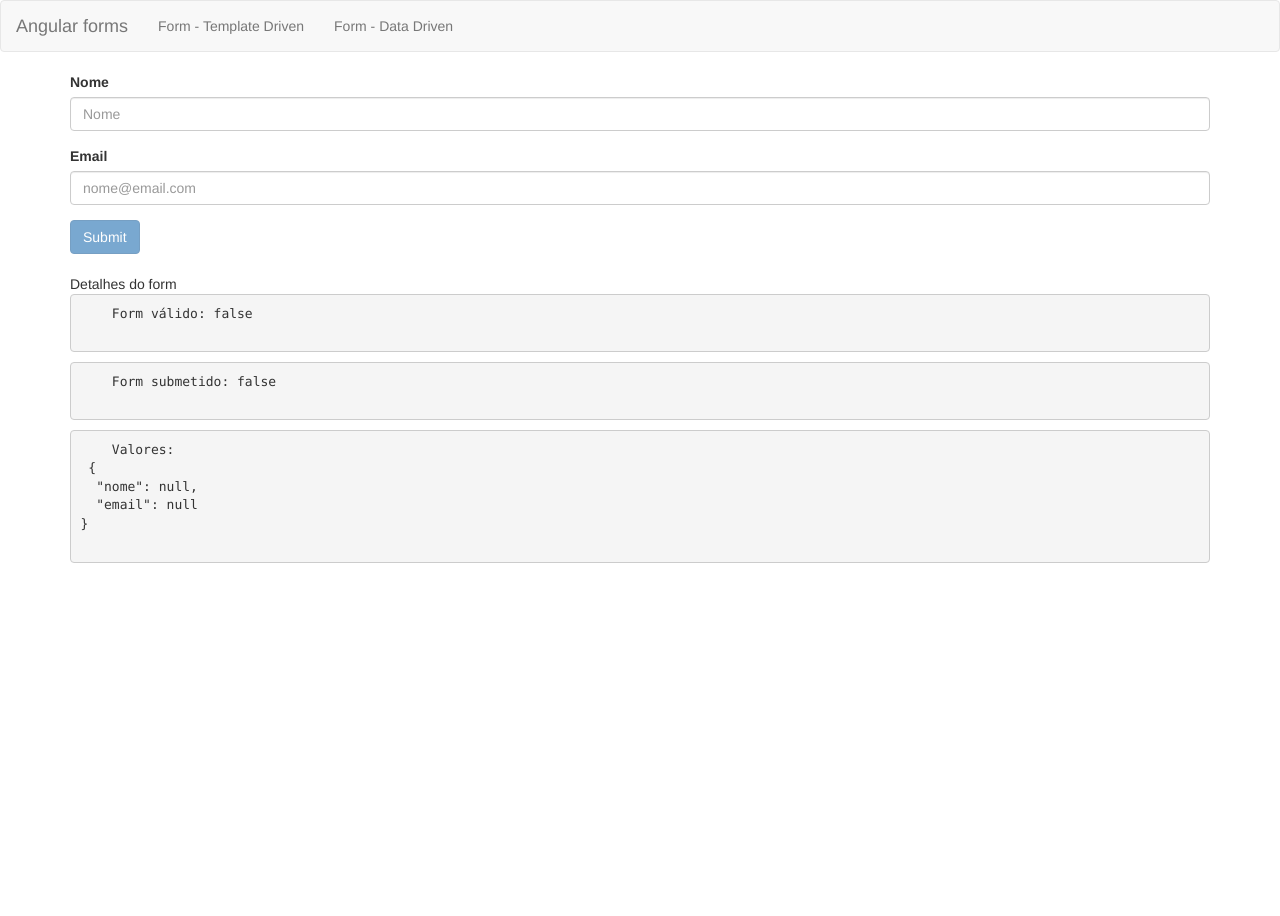
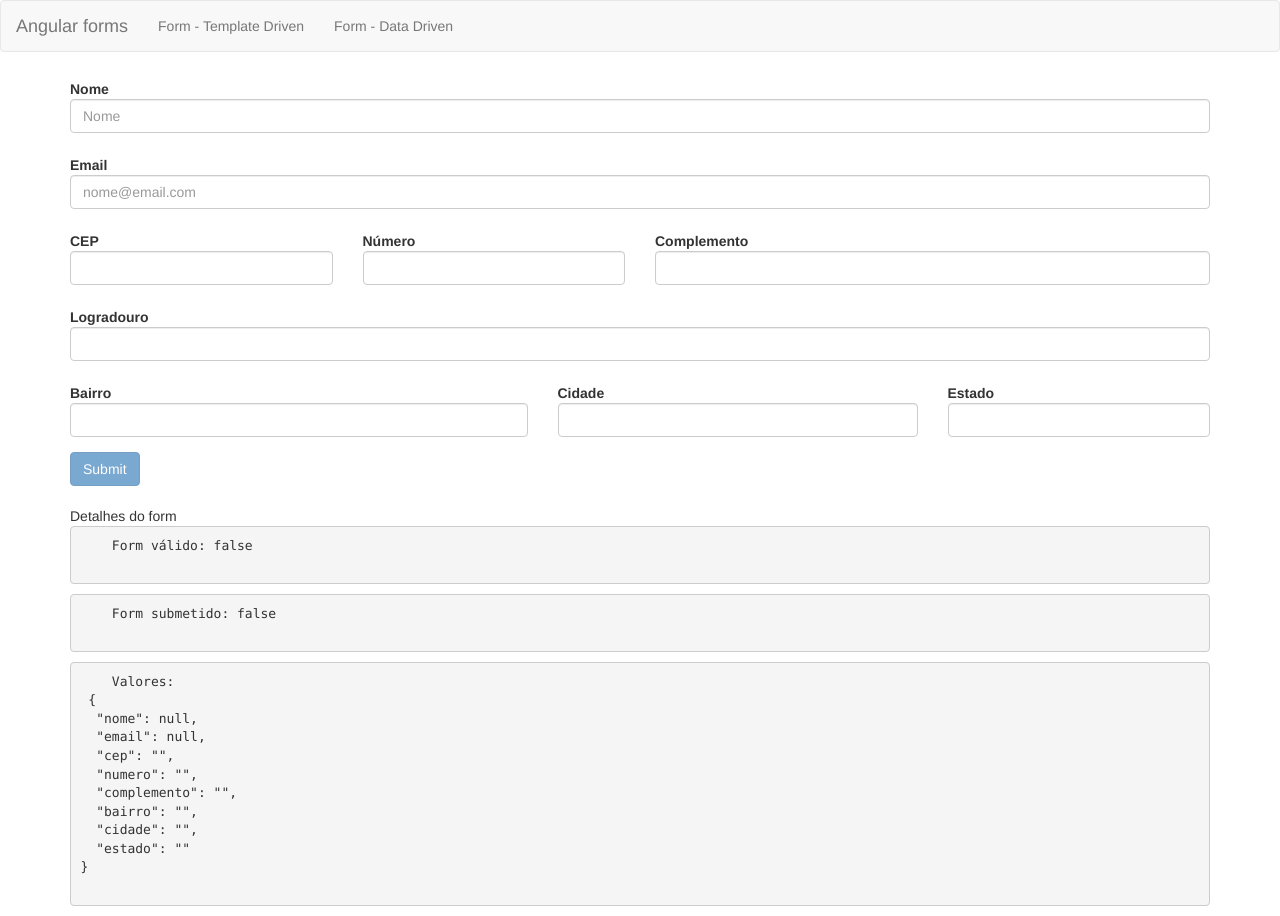
Before and after one commit to nathaliareboucas/angular-v2-v4, an Angular app in the folder forms/: page /templateForm in a window 1280 px wide. Before the commit the page ends 800 px from the top, so only its background shows below. Built offline with nearby package versions, Linux system fonts and the light colour scheme.

Commit message:
Forms (template driven) Adicionando campos de endereço (form layout Bootstrap 3)

```diff
--- a/forms/src/app/template-form/template-form.component.html
+++ b/forms/src/app/template-form/template-form.component.html
@@ -1,35 +1,129 @@
-<form #f="ngForm" (ngSubmit)="onSubmit(f)">
+<form #f="ngForm" (ngSubmit)="onSubmit(f)" class="form-horizontal">
 
-  <div class="form-group" [class.has-error]="!nome.valid && nome.touched"
+  <div class="form-group"
+  [class.has-error]="!nome.valid && nome.touched"
   [class.has-feedback]="!nome.valid && nome.touched">
+    <div class="col-sm-12">
       <label for="nome" class="control-label">Nome</label>
-    <input type="text" class="form-control" id="nome"
-      placeholder="Nome" name="nome" [(ngModel)]="usuario.nome" required #nome="ngModel">
-
-    <span class="glyphicon glyphicon-remove form-control-feedback"
-      aria-hidden="true" *ngIf="nome.valid && nome.touched"></span>
+    </div>
+    <div class="col-sm-12">
+      <input type="text" class="form-control" id="nome" placeholder="Nome"
+      name="nome" [(ngModel)]="usuario.nome" required #nome="ngModel">
+      <span class="glyphicon glyphicon-remove form-control-feedback" aria-hidden="true"
+      *ngIf="nome.valid && nome.touched"></span>
       <span id="nome" class="sr-only" *ngIf="nome.valid && nome.touched">(error)</span>
-
-    <div *ngIf="!nome.valid && nome.touched"
-      class="alert alert-danger" role="alert">
+      <div *ngIf="!nome.valid && nome.touched" class="alert alert-danger" role="alert">
         O campo nome é obrigatório.
       </div>
     </div>
+  </div>
 
-  <div class="form-group" [class.has-error]="!email.valid && email.touched"
+  <div class="form-group"
+  [class.has-error]="!email.valid && email.touched"
   [class.has-feedback]="!email.valid && email.touched">
+    <div class="col-sm-12">
       <label for="email" class="control-label">Email</label>
-    <input type="email" class="form-control" id="email"
-      placeholder="nome@email.com" name="email" noModel [(ngModel)]="usuario.email"
-      required email #email="ngModel">
+    </div>
+    <div class="col-sm-12">
+      <input type="email" class="form-control" id="email" placeholder="nome@email.com"
+      name="email" noModel [(ngModel)]="usuario.email" required email #email="ngModel">
+      <span class="glyphicon glyphicon-remove form-control-feedback" aria-hidden="true"
+      *ngIf="email.valid && email.touched"></span>
+      <span id="email" class="sr-only" *ngIf="email.valid && email.touched">(error)</span>
+      <div *ngIf="!email.valid && email.touched" class="alert alert-danger" role="alert">
+        O email é inválido.
+      </div>
+    </div>
+  </div>
 
-    <span class="glyphicon glyphicon-remove form-control-feedback"
-      aria-hidden="true" *ngIf="email.valid && email.touched"></span>
-    <span id="email" class="sr-only" *ngIf="email.valid && email.touched">(error)</span>
+  <div class="form-group">
+    <div class="col-md-3"
+    [class.has-error]="!cep.valid && cep.touched"
+    [class.has-feedback]="!cep.valid && cep.touched">
+      <label for="cep" class="control-label">CEP</label>
+      <input type="text" class="form-control" id="cep" name="cep" ngModel required #cep="ngModel">
+      <span class="glyphicon glyphicon-remove form-control-feedback" aria-hidden="true"
+      *ngIf="cep.valid && cep.touched"></span>
+      <span id="cep" class="sr-only" *ngIf="cep.valid && cep.touched">(error)</span>
+      <div *ngIf="!cep.valid && cep.touched" class="alert alert-danger" role="alert">
+        O campo CEP é obrigatótio.
+      </div>
+    </div>
+    <div class="col-md-3"
+    [class.has-error]="!numero.valid && numero.touched"
+    [class.has-feedback]="!numero.valid && numero.touched">
+      <label for="numero" class="control-label">Número</label>
+      <input type="text" class="form-control" id="numero" name="numero" ngModel required #numero="ngModel">
+      <span class="glyphicon glyphicon-remove form-control-feedback" aria-hidden="true"
+      *ngIf="numero.valid && numero.touched"></span>
+      <span id="numero" class="sr-only" *ngIf="numero.valid && numero.touched">(error)</span>
+      <div *ngIf="!numero.valid && numero.touched" class="alert alert-danger" role="alert">
+        O campo número é obrigatótio.
+      </div>
+    </div>
+    <div class="col-md-6">
+      <label for="complemento" class="control-label">Complemento</label>
+      <input type="text" class="form-control" id="complemento" name="complemento" ngModel #complemento="ngModel">
+    </div>
+  </div>
 
-    <div *ngIf="!email.valid && email.touched"
-      class="alert alert-danger" role="alert">
-      O email é inválido.
+  <div class="form-group"
+  [class.has-error]="!logradouro.valid && logradouro.touched"
+  [class.has-feedback]="!logradouro.valid && logradouro.touched">
+    <div class="col-sm-12">
+      <label for="logradouro" class="control-label">Logradouro</label>
+    </div>
+    <div class="col-sm-12">
+      <input type="text" class="form-control" id="logradouro"
+      name="logradouro" [(ngModel)]="usuario.logradouro" required #logradouro="ngModel">
+      <span class="glyphicon glyphicon-remove form-control-feedback" aria-hidden="true"
+      *ngIf="logradouro.valid && logradouro.touched"></span>
+      <span id="logradouro" class="sr-only" *ngIf="logradouro.valid && logradouro.touched">(error)</span>
+      <div *ngIf="!logradouro.valid && logradouro.touched" class="alert alert-danger" role="alert">
+        O campo logradouro é obrigatório.
+      </div>
+    </div>
+  </div>
+
+  <div class="form-group">
+    <div class="col-md-5"
+    [class.has-error]="!bairro.valid && bairro.touched"
+    [class.has-feedback]="!bairro.valid && bairro.touched">
+      <label for="bairro" class="control-label">Bairro</label>
+      <input type="text" class="form-control" id="bairro" name="bairro"
+      ngModel required #bairro="ngModel">
+      <span class="glyphicon glyphicon-remove form-control-feedback" aria-hidden="true"
+      *ngIf="bairro.valid && bairro.touched"></span>
+      <span id="bairro" class="sr-only" *ngIf="bairro.valid && bairro.touched">(error)</span>
+      <div *ngIf="!bairro.valid && bairro.touched" class="alert alert-danger" role="alert">
+        O campo bairro é obrigatótio.
+      </div>
+    </div>
+    <div class="col-md-4"
+    [class.has-error]="!cidade.valid && cidade.touched"
+    [class.has-feedback]="!cidade.valid && cidade.touched">
+      <label for="cidade" class="control-label">Cidade</label>
+      <input type="text" class="form-control" id="cidade" name="cidade"
+      ngModel required #cidade="ngModel">
+      <span class="glyphicon glyphicon-remove form-control-feedback" aria-hidden="true"
+      *ngIf="cidade.valid && cidade.touched"></span>
+      <span id="cidade" class="sr-only" *ngIf="cidade.valid && cidade.touched">(error)</span>
+      <div *ngIf="!cidade.valid && cidade.touched" class="alert alert-danger" role="alert">
+        O campo cidade é obrigatótio.
+      </div>
+    </div>
+    <div class="col-md-3"
+    [class.has-error]="!estado.valid && estado.touched"
+    [class.has-feedback]="!estado.valid && estado.touched">
+      <label for="estado" class="control-label">Estado</label>
+      <input type="text" class="form-control" id="estado" name="estado"
+      ngModel required #estado="ngModel">
+      <span class="glyphicon glyphicon-remove form-control-feedback" aria-hidden="true"
+      *ngIf="estado.valid && estado.touched"></span>
+      <span id="estado" class="sr-only" *ngIf="estado.valid && estado.touched">(error)</span>
+      <div *ngIf="!estado.valid && estado.touched" class="alert alert-danger" role="alert">
+        O campo estado é obrigatótio.
+      </div>
     </div>
   </div>
 
```
Lines whose indentation alone changed are shown as unchanged.
